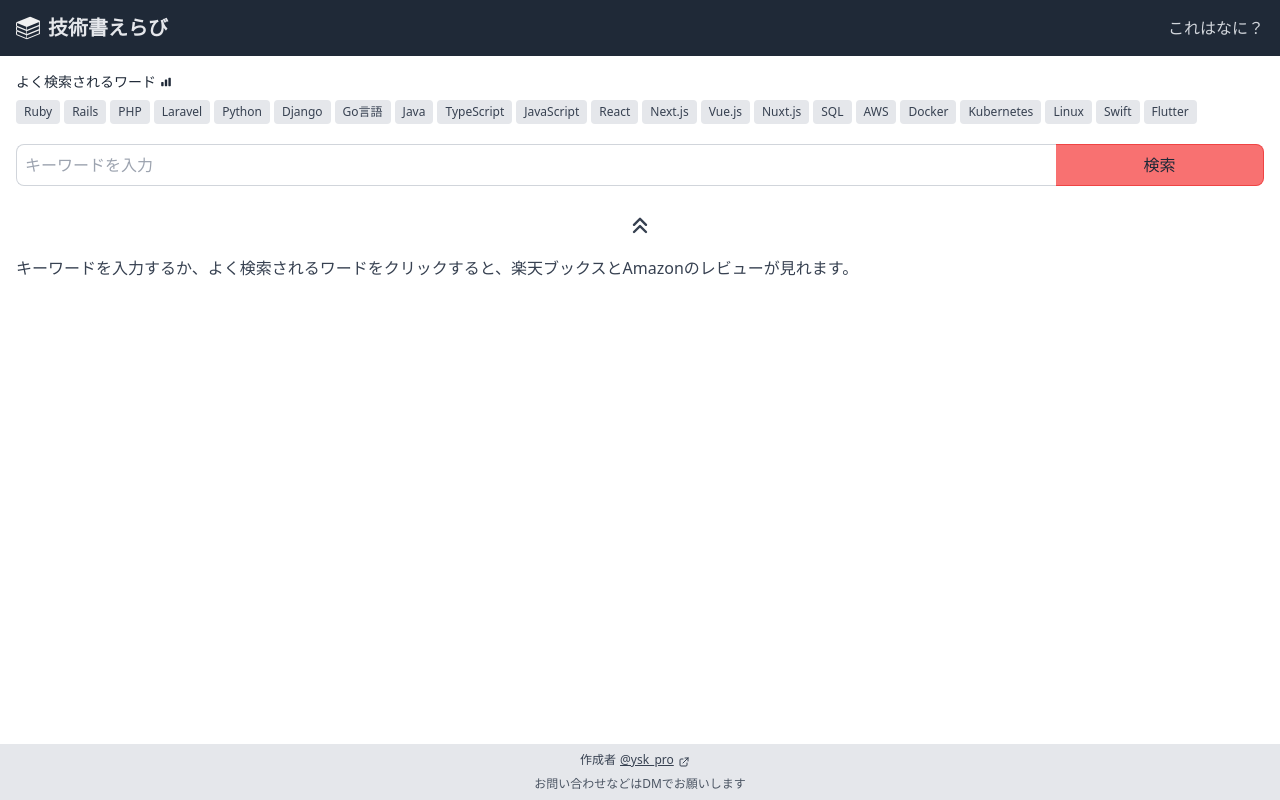
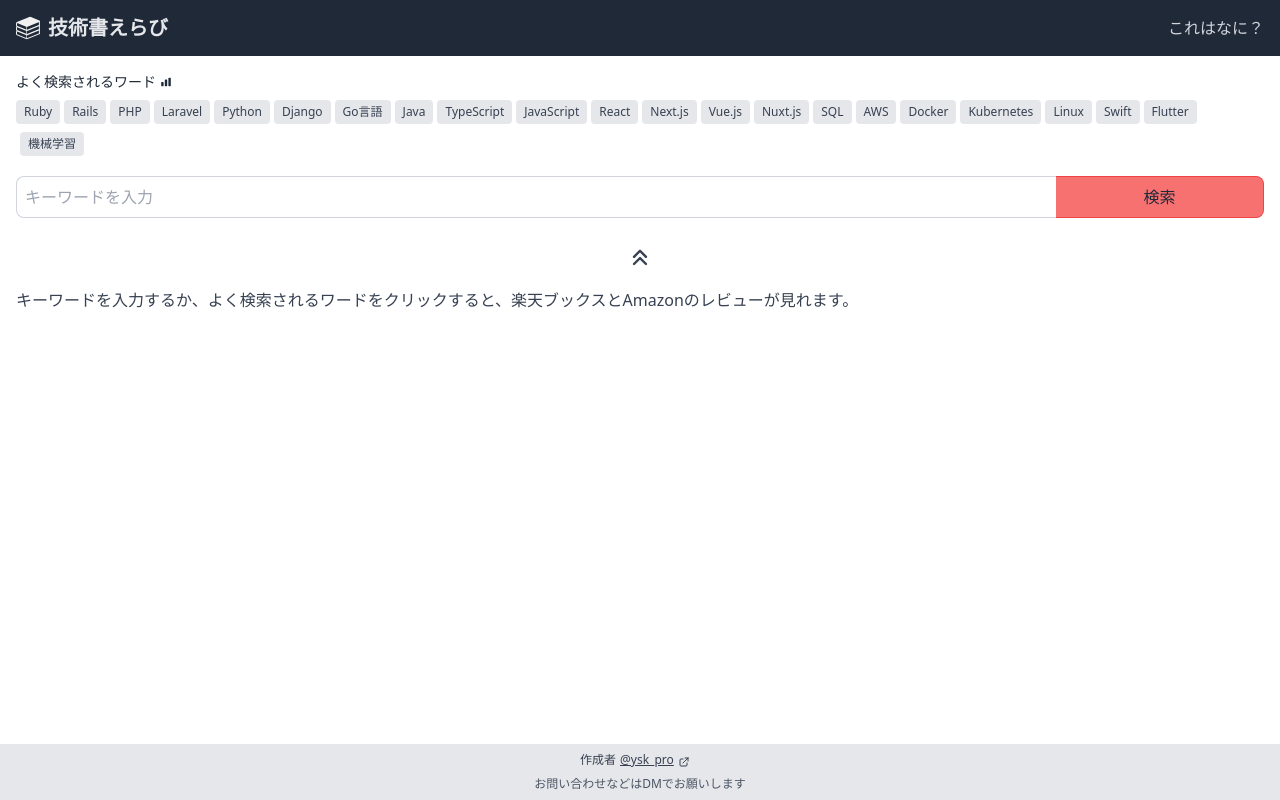
Before and after one commit to ysk1180/choise-book-vue, a Vue app: page / in a window 1280 px wide. Built offline with nearby package versions, Linux system fonts and the light colour scheme; no server answers.

Commit message:
検索ワードに機械学習追加

```diff
--- a/src/components/Header.vue
+++ b/src/components/Header.vue
@@ -66,6 +66,7 @@ export default defineComponent({
         'Linux',
         'Swift',
         'Flutter',
+        '機械学習',
       ],
     }
   },
```
